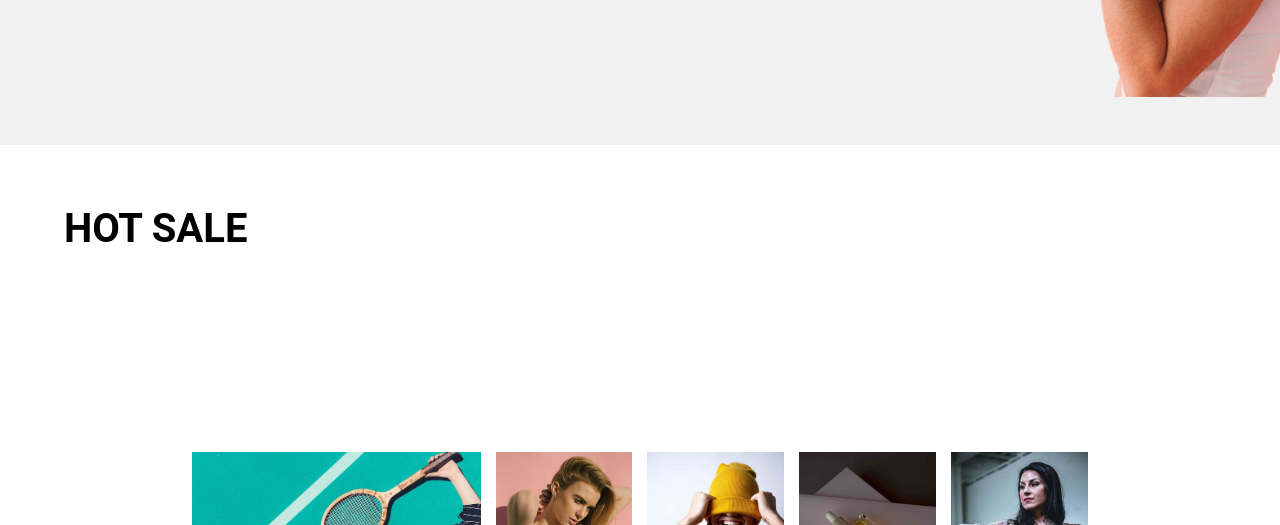
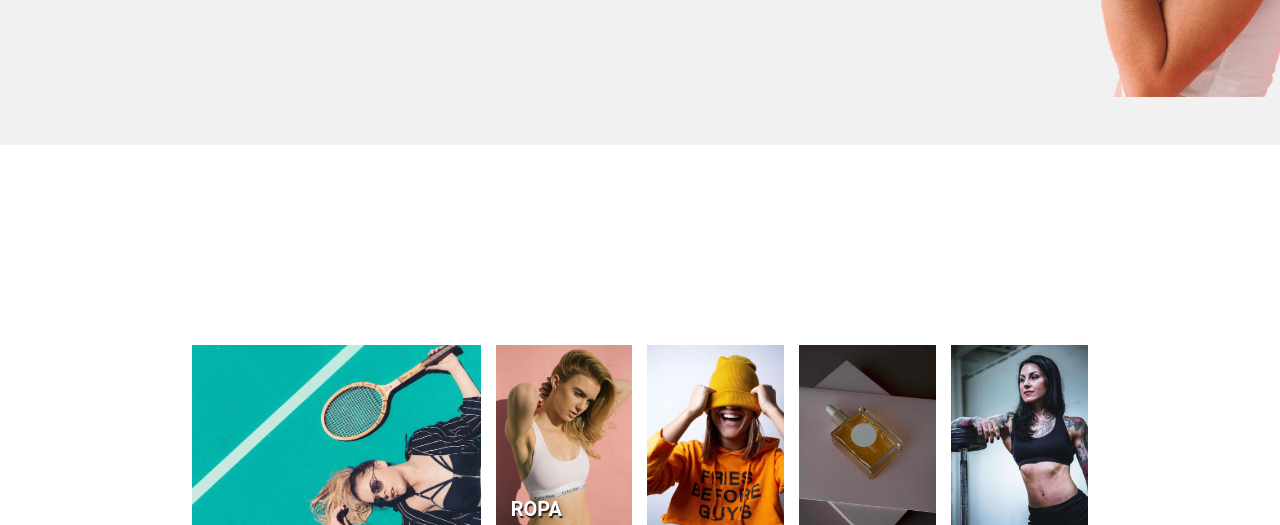
Before and after one commit to tomas-sa/shopping, a plain HTML site: page shopping site/index.html in a window 1280 px wide. Shown: the part 575-1100 px from the top of the page. Drawn offline with Linux system fonts and the light colour scheme.

Commit message:
oculte hot sale

```diff
--- a/shopping site/index.html
+++ b/shopping site/index.html
@@ -36,7 +36,7 @@
             </div>
         </div>
         <!-- <img id="wave" src="images/wave.svg" alt=""> -->
-        <h2 id="header-ofertas">HOT SALE</h2>
+        <!-- <h2 id="header-ofertas">HOT SALE</h2> -->
         <!-- <div id="ofertas-container" class="ofertas-container">
 
         </div> -->
```
